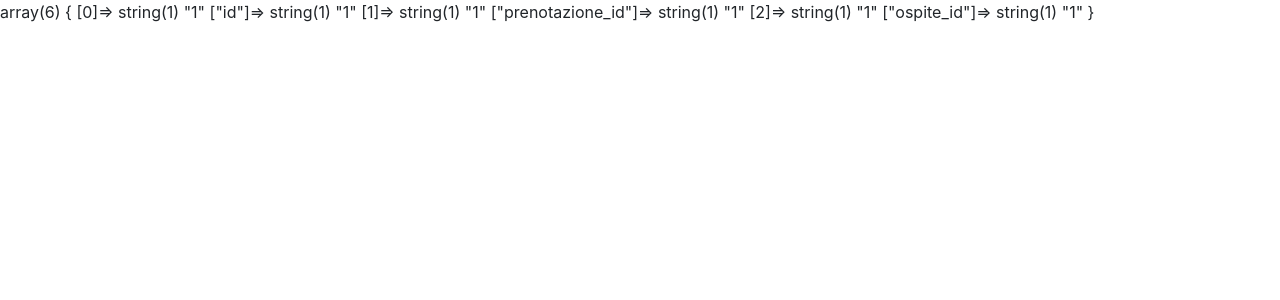
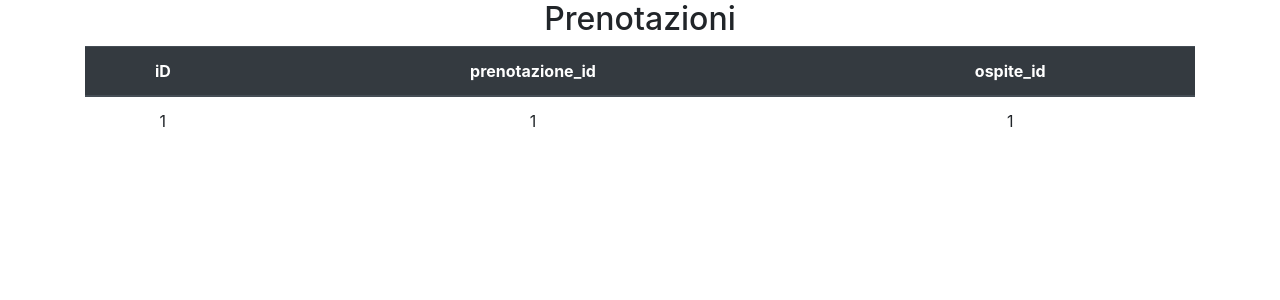
Before and after one commit to MantovaniWebDeveloper/db-ex-4, a PHP site: page / in a window 1280 px wide. Shown: the top 300 px of the page. Run offline with PHP 8.4, Linux system fonts and the light colour scheme; tables that the repository leaves empty or names only in its code hold one stand-in row (values such as "Sample post"); some libraries are stand-ins or nearby versions.

Commit message:
stampati in una tabella html tutti i dati della query

```diff
--- /dev/null
+++ b/css/custom.css
@@ -0,0 +1,5 @@
+* {
+  margin:0;
+  padding: 0;
+  box-sizing: border-box;
+}
--- a/index.php
+++ b/index.php
@@ -3,16 +3,40 @@
   <head>
     <meta charset="utf-8">
     <link rel="stylesheet" href="https://stackpath.bootstrapcdn.com/bootstrap/4.2.1/css/bootstrap.min.css">
+    <link rel="stylesheet" href="css/custom.css">
     <title>db-ex-4 by Dario Mantovani</title>
   </head>
   <body>
     <?php
     ini_set('display_errors', 1);
-                ini_set('display_startup_errors', 1);
-                error_reporting(E_ALL | E_STRICT);
+    ini_set('display_startup_errors', 1);
+    error_reporting(E_ALL | E_STRICT);
     include("prenotazione.php");
+    ?>
+    <div class="container">
+      <h2 class="text-center">Prenotazioni</h2>
+      <table class="table">
+        <thead class="thead-dark">
+          <tr>
+            <th class="text-center" scope="col">iD</th>
+            <th class="text-center" scope="col">prenotazione_id</th>
+            <th class="text-center" scope="col">ospite_id</th>
+          </tr>
+        </thead>
+        <tbody>
+          <?php foreach ($prenotazioni as  $prenotazione): ?>
+          <tr>
+            <td class="text-center"><?php echo $prenotazione["id"]; ?></td>
+            <td class="text-center"><?php echo $prenotazione["prenotazione_id"]; ?></td>
+            <td class="text-center"><?php echo $prenotazione["ospite_id"]; ?></td>
+          </tr>
+          <?php endforeach; ?>
 
-    ?>
+        </tbody>
+      </table>
+
+    </div>
+
 
   </body>
 </html>
--- a/prenotazione.php
+++ b/prenotazione.php
@@ -5,17 +5,19 @@
           from prenotazioni_has_ospiti";
 
   $resultPrenotazione = $conn->query($sql);
+  $prenotazioni = [];
 
   if ($resultPrenotazione->num_rows >0) {
 
     while ($row = $resultPrenotazione->fetch_array()) {
-      var_dump($row); die();
+      //var_dump($row); die();
+      $prenotazioni[] = $row;
     }
   }
   else {
     echo "errore";
   }
 
-
+  //var_dump($prenotazioni);
 
  ?>
```
